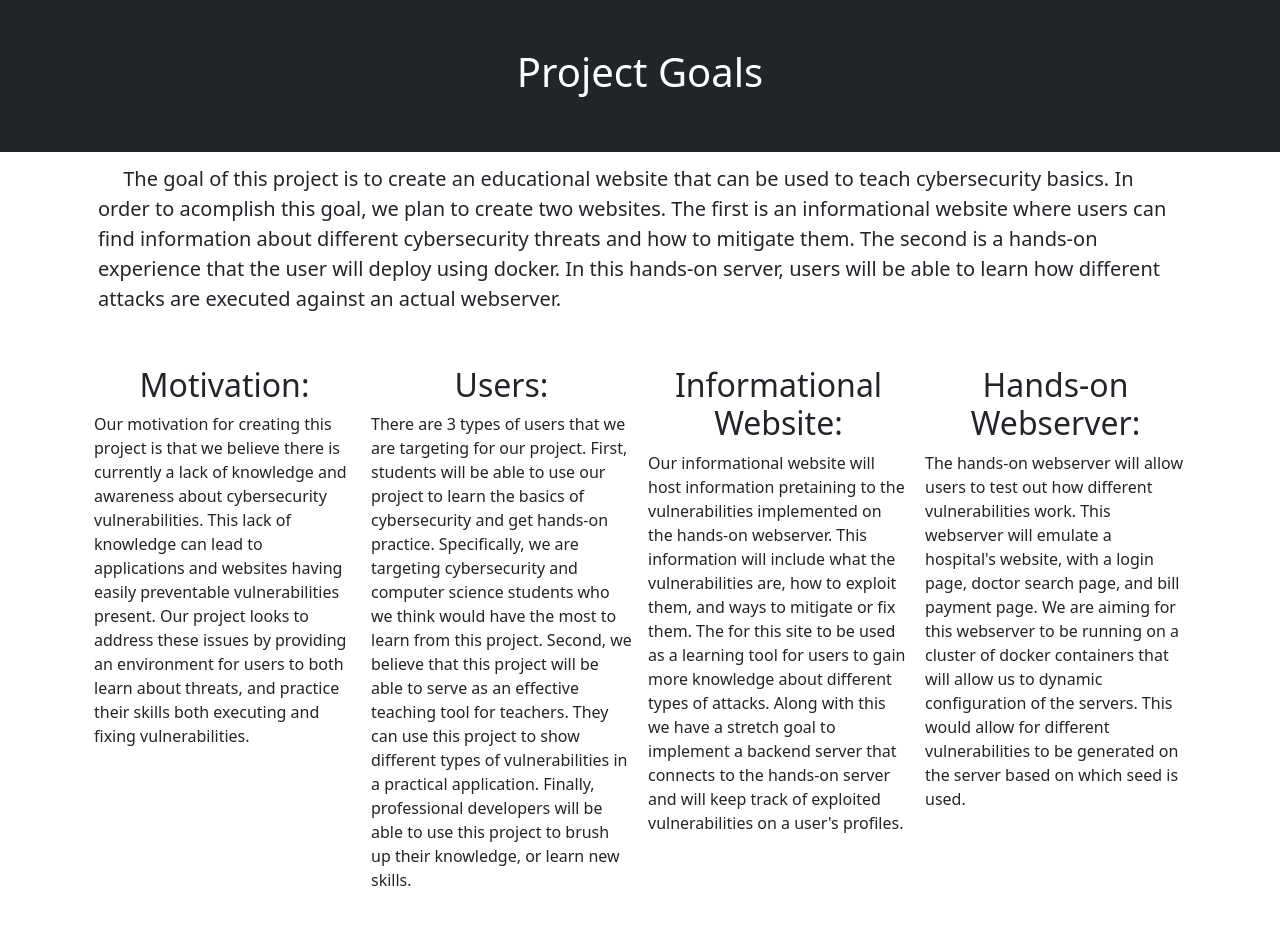
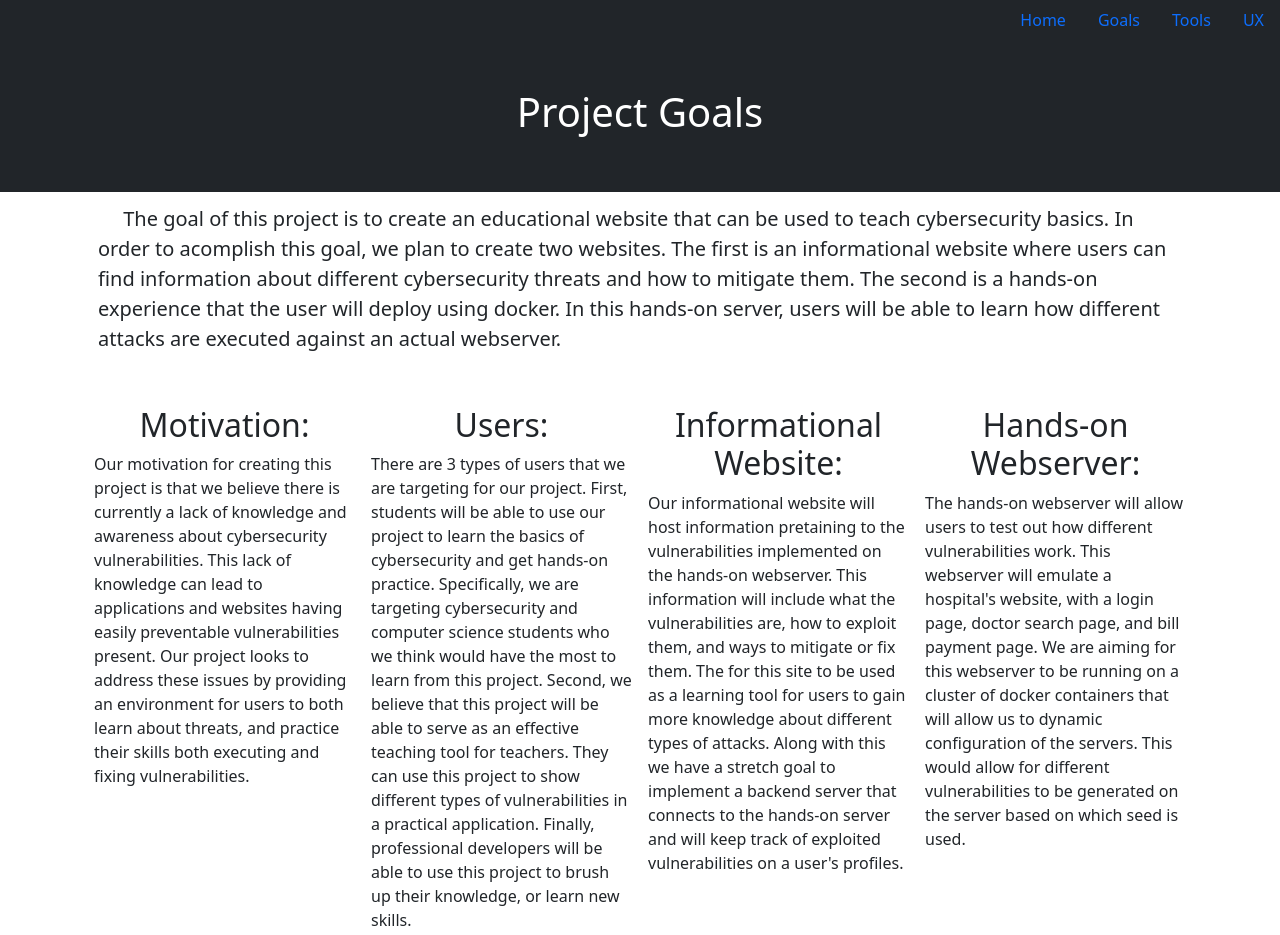
Before and after one commit to Jake-Cloud/GitPagesTesting, a plain HTML site: page goals.html in a window 1280 px wide. Drawn offline with nearby package versions, Linux system fonts and the light colour scheme.

Commit message:
navbar testing

```diff
--- a/goals.html
+++ b/goals.html
@@ -11,6 +11,7 @@
 
     <body>
         <nav id="auto_navbar"></nav>
+        <script> $("#auto_navbar").load("navbar.html"); </script>
         <script src="script.js" type="text/javascript"></script>
         <!-- <ul class="nav nav-pills justify-content-end bg-dark">
             <li class="nav-item">
--- a/navbar.html
+++ b/navbar.html
@@ -1,14 +1,14 @@
 <ul class="nav nav-pills justify-content-end bg-dark">
     <li class="nav-item">
-        <a class="nav-link" href="./.">Home</a>
+        <a class="nav-link" href="/GitPagesTesting/">Home</a>
     </li>
     <li class="nav-item">
-        <a class="nav-link" href="goals.html">Goals</a>
+        <a class="nav-link" href="/GitPagesTesting/goals.html">Goals</a>
     </li>
     <li class="nav-item">
-        <a class="nav-link" href="tools.html">Tools</a>
+        <a class="nav-link" href="/GitPagesTesting/tools.html">Tools</a>
     </li>
     <li class="nav-item">
-        <a class="nav-link" href="ux.html">UX</a>
+        <a class="nav-link" href="/GitPagesTesting/ux.html">UX</a>
     </li>
 </ul>
--- a/script.js
+++ b/script.js
@@ -1,6 +1,6 @@
 $(document).ready(function () {
     // $("#navbar").load("/navbar.html");
-    var url = window.location;
+    var url = window.location.pathname;
     $('ul.nav a[href="'+ url +'"]').parent().addClass('active');
     $('ul.nav a').filter(function() {
             return this.href == url;
```
Also changed, not shown: index.html (+1 -1 lines), tools.html (+1 -0 lines), ux.html (+1 -0 lines).
